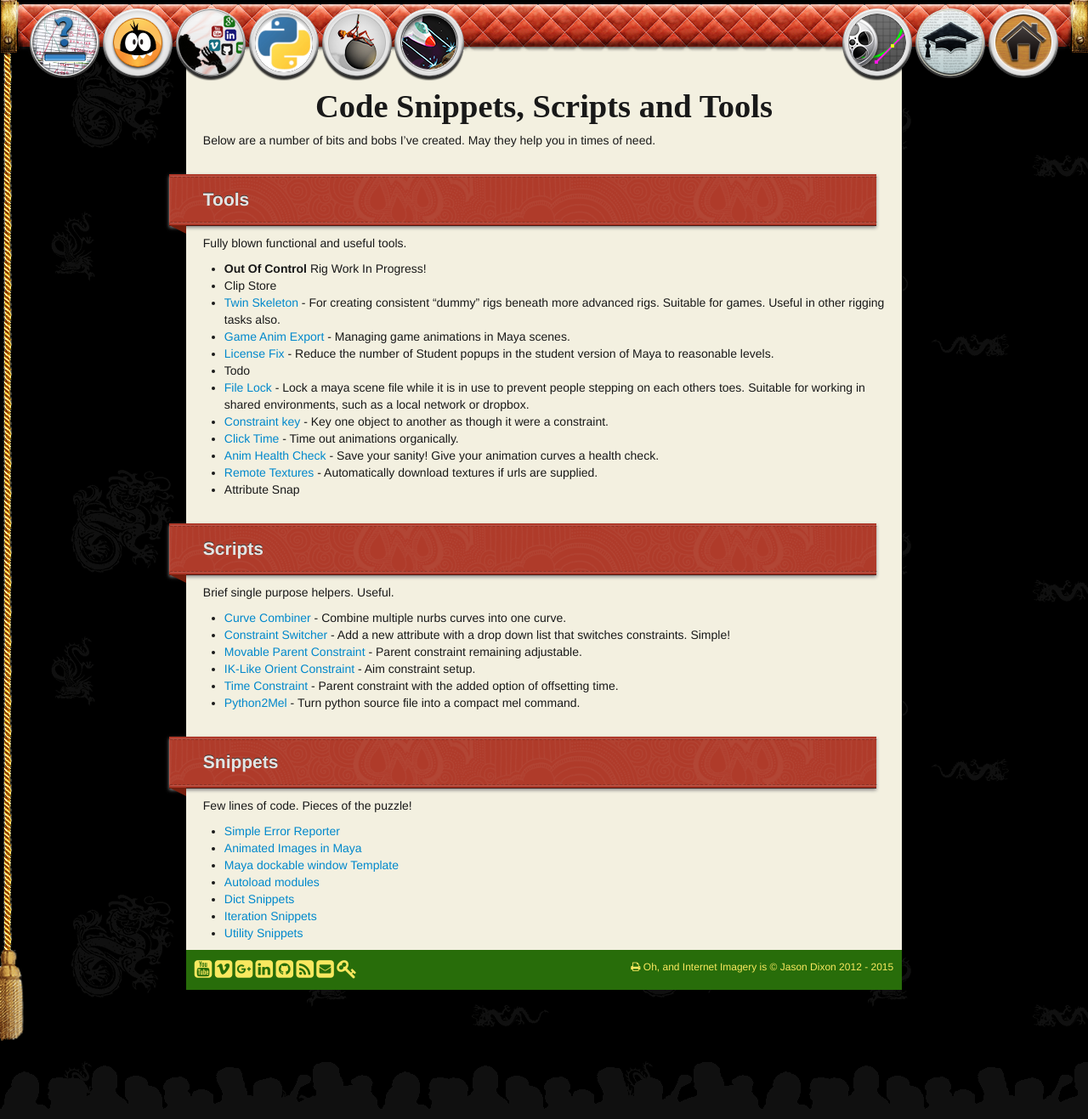
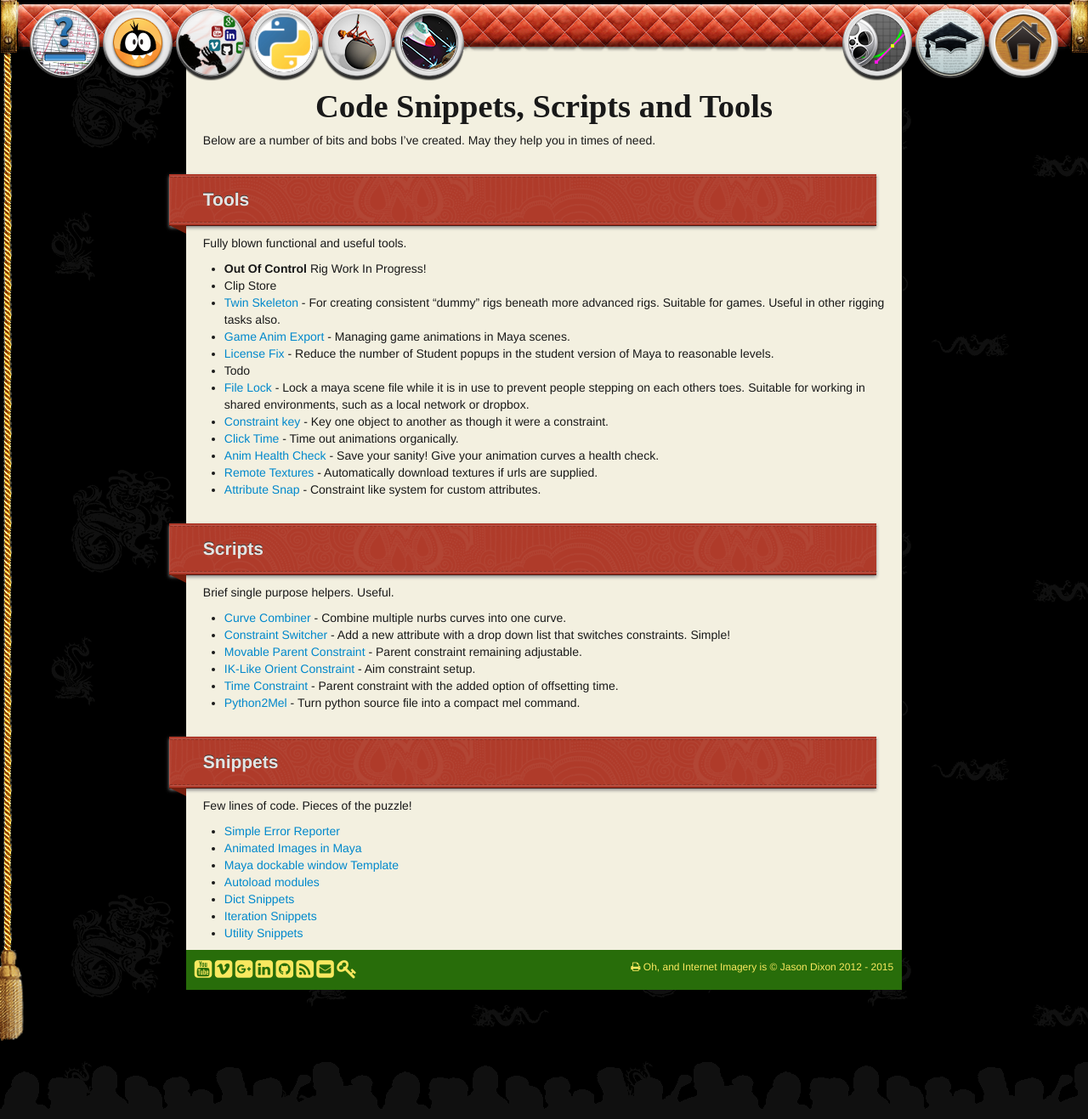
Before and after one commit to internetimagery/internetimagery.github.io, a Jekyll site: the page built from python/index.md, in a window 1280 px wide. Shown: the whole page at 85% size. Built offline with Jekyll 4.4.1, drawn with Linux system fonts in a browser that asks for light colours; nearby versions of some CDN libraries; some web fonts are replaced.

Commit message:
adding to index

```diff
--- a/python/index.md
+++ b/python/index.md
@@ -23,7 +23,7 @@ Fully blown functional and useful tools.
 * [Click Time](clicktime) - Time out animations organically.
 * [Anim Health Check](animsanity) - Save your sanity! Give your animation curves a health check.
 * [Remote Textures](remotetextures) - Automatically download textures if urls are supplied.
-* Attribute Snap
+* [Attribute Snap](attrsnap) - Constraint like system for custom attributes.
 
 ### Scripts
 
```
